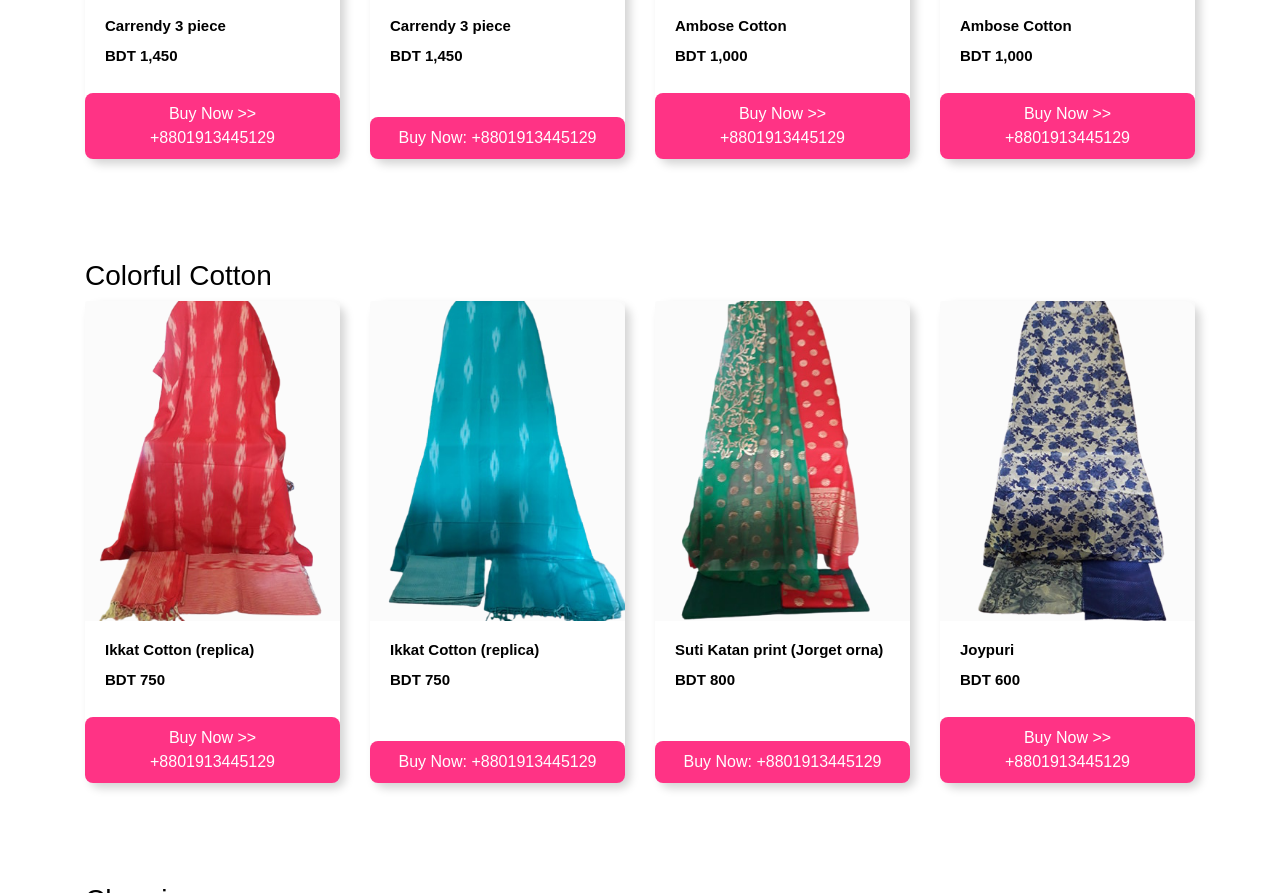
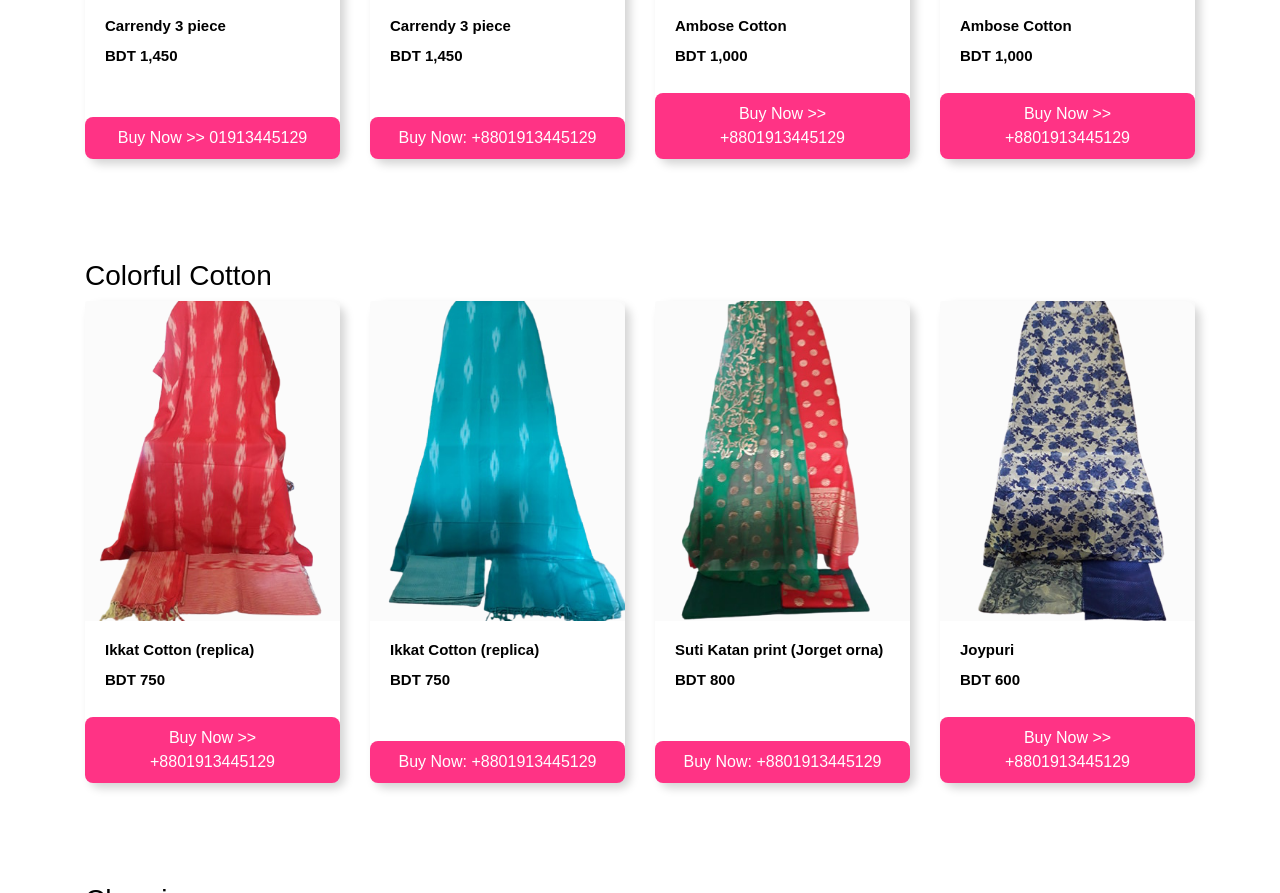
Before and after one commit to sasroyi-kenakata/sasroyi-kenakata, a plain HTML site: page index.html in a window 1280 px wide. Shown: the part 1382-2275 px from the top of the page. Drawn offline with nearby package versions, Linux system fonts and the light colour scheme.

Commit message:
Update index.html

```diff
--- a/index.html
+++ b/index.html
@@ -183,7 +183,7 @@
 
         <h6>BDT 1,450</h6>
       </div>
-     <button class="buy-now-button">Buy Now >> +8801913445129</button>
+     <button class="buy-now-button">Buy Now >> 01913445129</button>
     </div>
     <div class="card">
       <img src="images/chunri-style/c2.png" class="card-img-top" alt="...">
```
